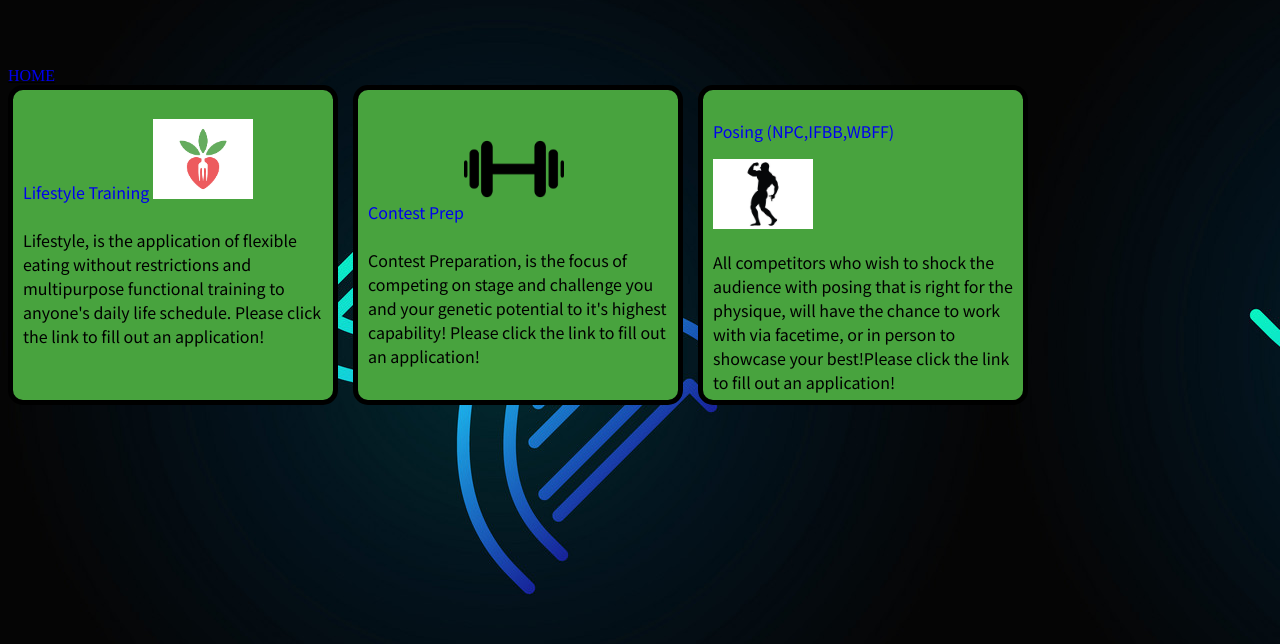
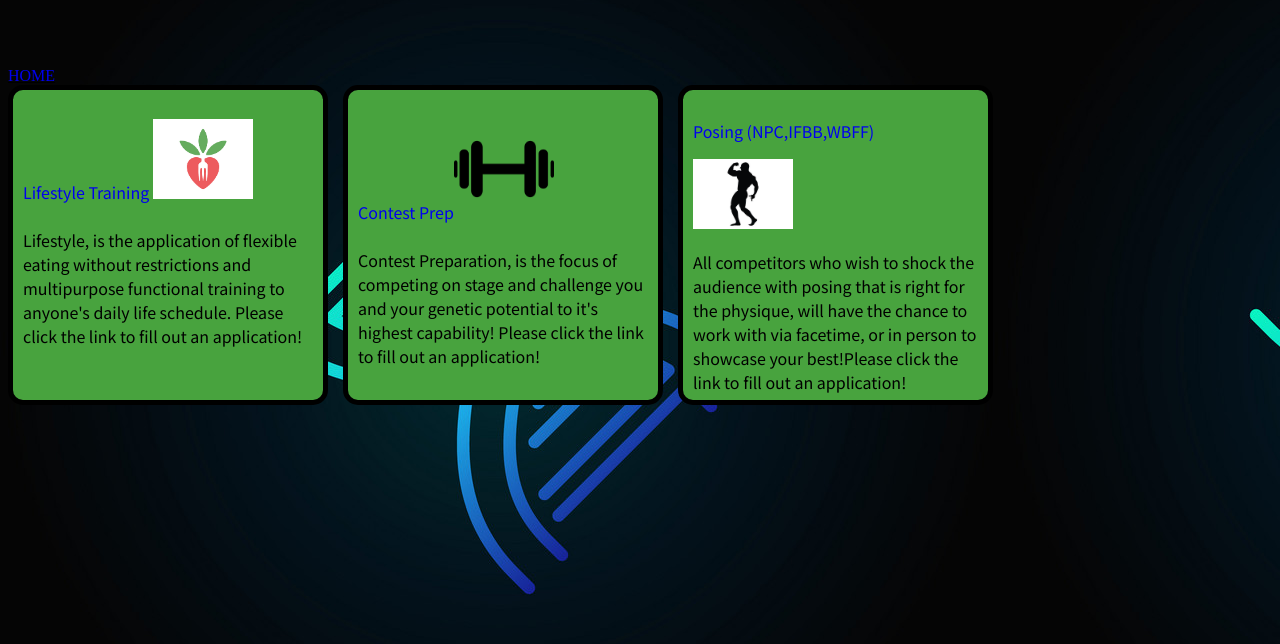
Before and after one commit to oscarq12/finalprojectsite, a plain HTML site: page services.html in a window 1280 px wide. Shown: the part 156-800 px from the top of the page. Drawn offline with Linux system fonts and the light colour scheme; a web font is replaced by a local one.

Commit message:
Update main.css

```diff
--- a/main.css
+++ b/main.css
@@ -130,7 +130,7 @@ footer{
 
 
 #life{
-			width:330px;
+			width:320px;
 			background-color: rgba(72,163,62,1.00);
 			height:320px;
 			float:left;
@@ -142,7 +142,7 @@ footer{
 }
 
 #contest{
-    width: 330px;
+    width: 320px;
     background-color: rgba(72,163,62,1.00);
     height: 320px;
     float: left;
@@ -154,7 +154,7 @@ footer{
 		}
 
 #pose{
-    width: 330px;
+    width: 315px;
     background-color: rgba(72,163,62,1.00);
     height: 320px;
     float: left;
```
